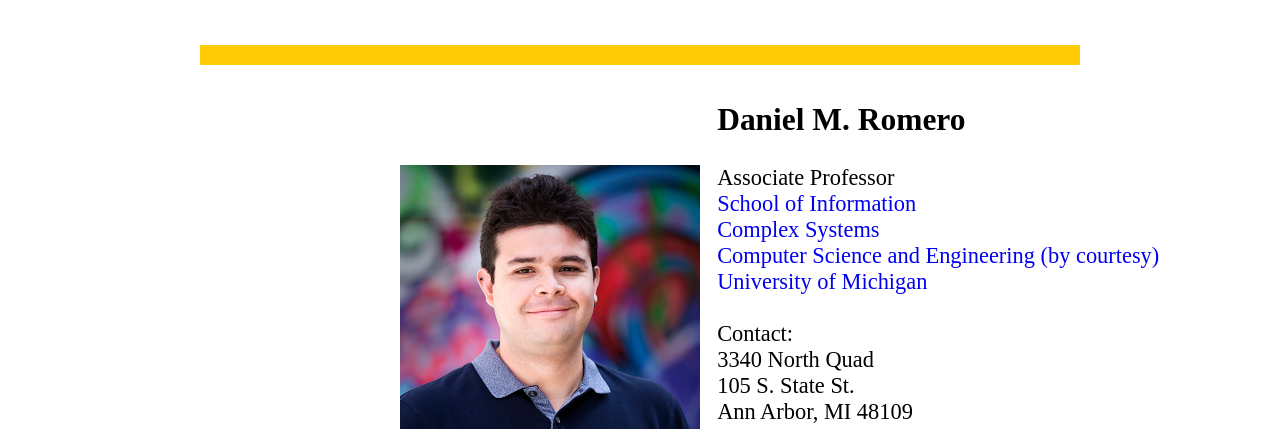
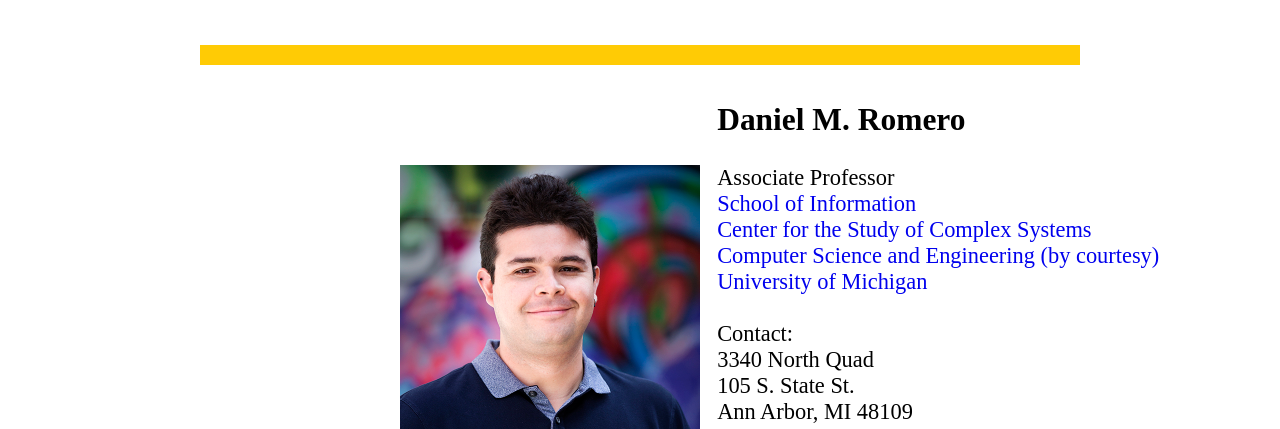
Before and after one commit to danielmromero/danielmromero.github.io, a plain HTML site: page index.html in a window 1280 px wide. Shown: the top 429 px of the page. Drawn offline with Linux system fonts and the light colour scheme.

Commit message:
Add files via upload

```diff
--- a/index.html
+++ b/index.html
@@ -76,7 +76,7 @@ body, div, table, span {
 
       Associate Professor<br>
       <a href="https://www.si.umich.edu/" target="_blank">School of Information</a> <br>
-      <a href="https://www.lsa.umich.edu/cscs/" target="_blank">Complex Systems</a> <br>
+      <a href="https://www.lsa.umich.edu/cscs/" target="_blank">Center for the Study of Complex Systems</a> <br>
       <a href="https://www.cse.umich.edu/" target="_blank">Computer Science and Engineering (by courtesy)</a> <br>
       <a href="https://www.umich.edu/" target="_blank">University of Michigan</a> <br>
 
```
